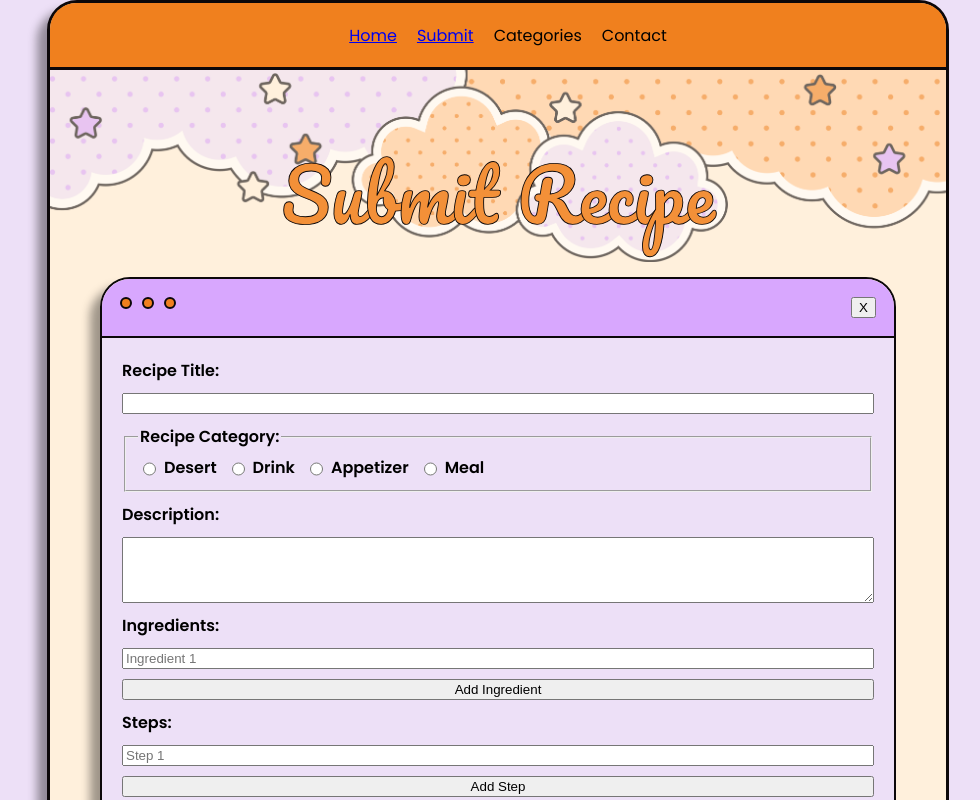
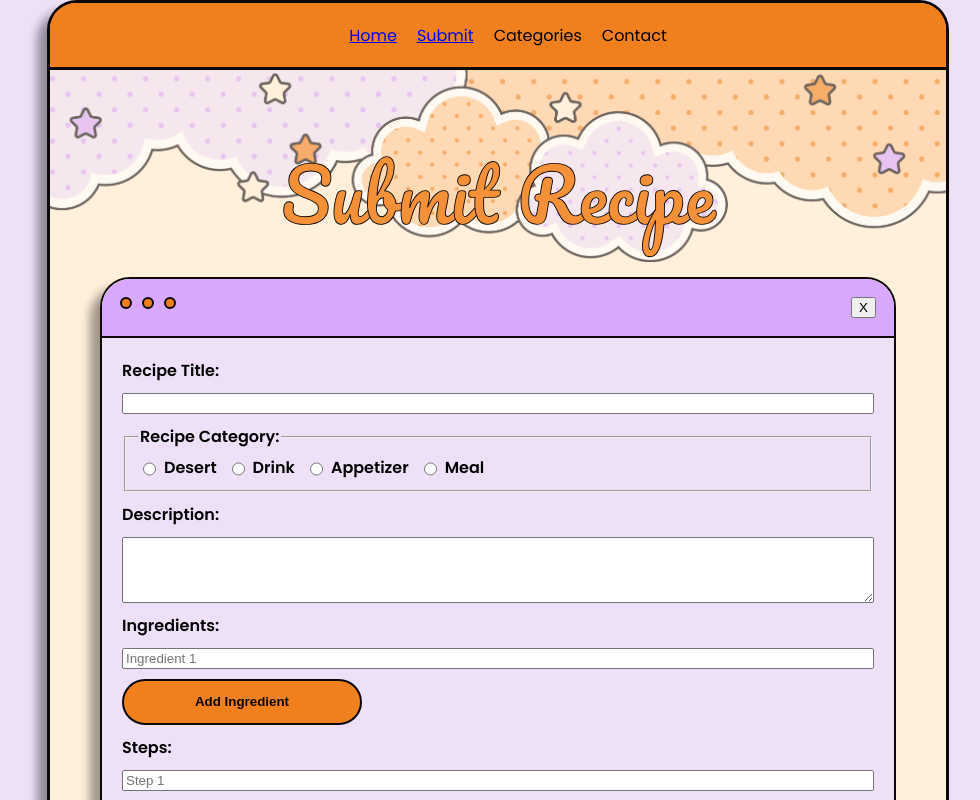
Before and after one commit to RaeannW/HalloweenLandingPage, a React (Vite) app: page /submitRecipe in a window 1280 px wide. Both pictures are taken after a click on the button "Submit Recipe". Shown: the top 800 px of the page, without its empty margins (142-1122 px from the left). Built offline with nearby package versions, Linux system fonts and the light colour scheme; no server answers.

Commit message:
playing with button styles on form

```diff
--- a/src/components/RecipeForm.jsx
+++ b/src/components/RecipeForm.jsx
@@ -182,7 +182,7 @@ export default function RecipeForm() {
                 placeholder={`Ingredient ${index + 1}`}
               ></input>
             ))}
-            <button type="button" onClick={addIngredient}>
+            <button type="button" className="orangeButton formButton" onClick={addIngredient}>
               Add Ingredient
             </button>
 
@@ -199,7 +199,7 @@ export default function RecipeForm() {
                 placeholder={`Step ${index + 1}`}
               ></input>
             ))}
-            <button type="button" onClick={addStep}>
+            <button type="button" className="orangeButton formButton" onClick={addStep}>
               Add Step
             </button>
 
@@ -213,7 +213,7 @@ export default function RecipeForm() {
             />
 
             <button
-              className="wandButton"
+              className="orangeButton"
               type="submit"
               form="recipeForm"
               value="submit"
--- a/src/styles.css
+++ b/src/styles.css
@@ -353,6 +353,9 @@ legend {
 .orangeButton:hover {
   background-color: var(--dark-purple);
 }
+.formButton {
+  margin-left: 0;
+}
 
 /* Recipe Cards */
 .cardIngredients,
```
